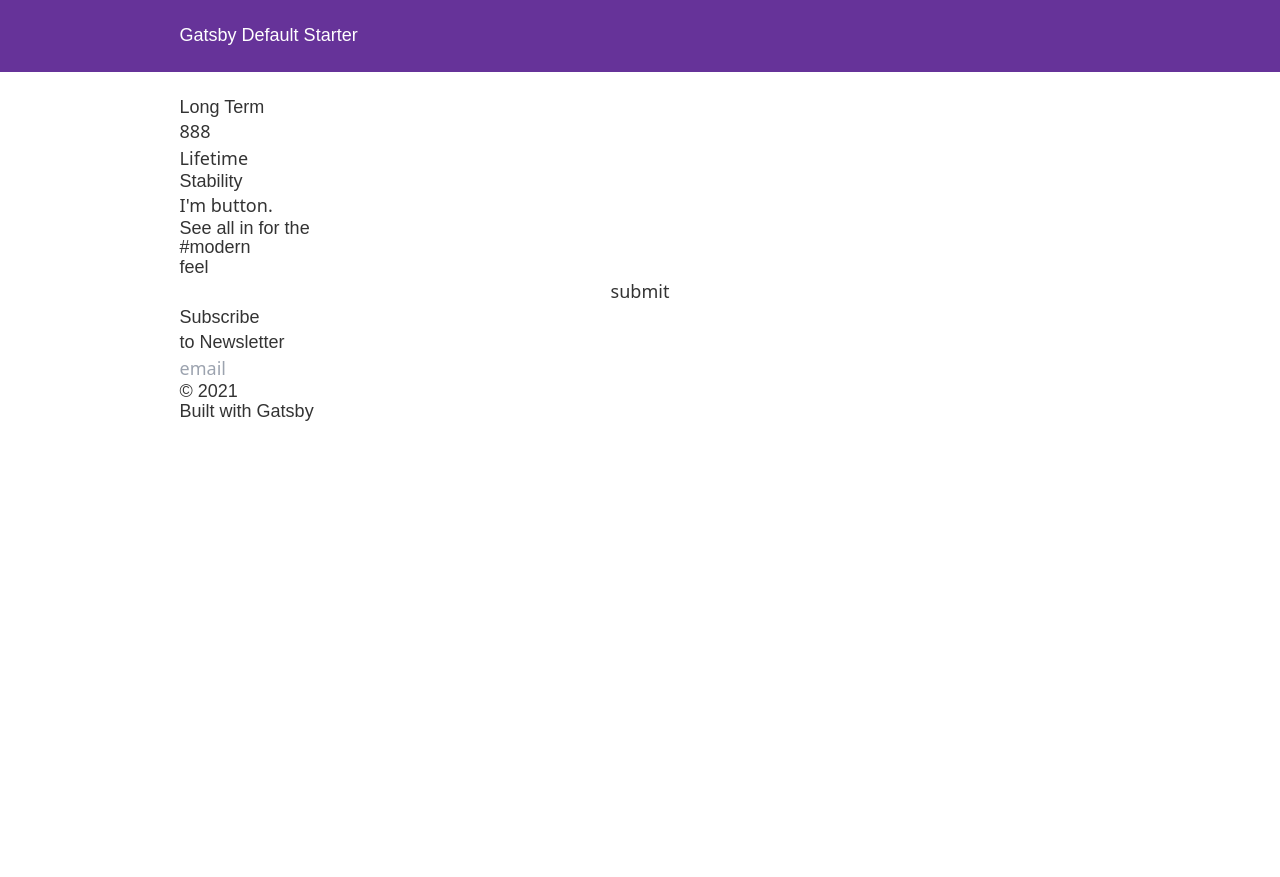
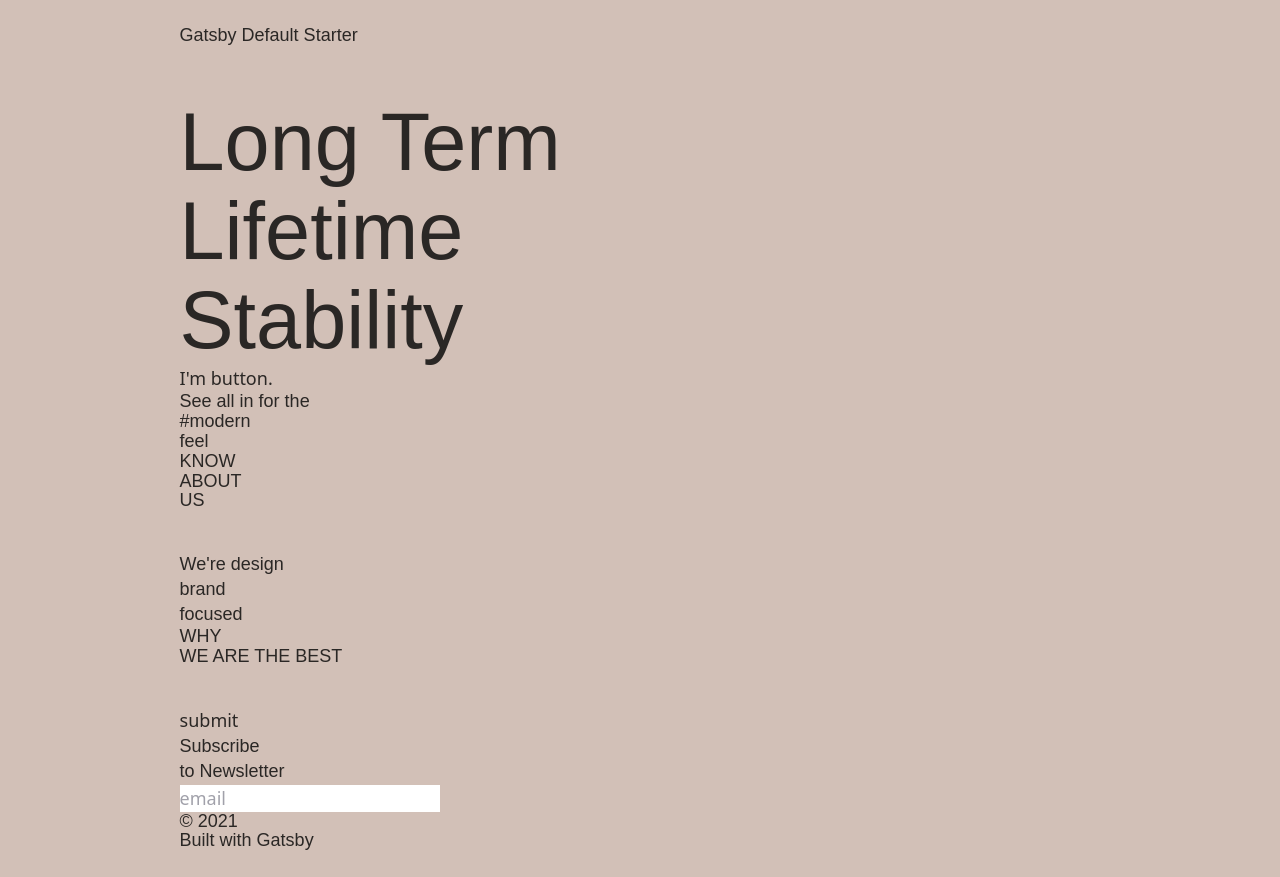
Before and after one commit to felixkwan/hello-world, a Gatsby site: page / in a window 1280 px wide. Before the commit the page ends 800 px from the top, so only its background shows below. Built offline with nearby package versions, Linux system fonts and the light colour scheme; Gatsby itself is replaced by a stand-in of ours; a web font is replaced by a local one.

Commit message:
style update

```diff
--- a/src/components/about.js
+++ b/src/components/about.js
@@ -2,20 +2,22 @@ import * as React from "react"
 import { Link } from "gatsby"
 
 const About = () => (
-    <section className="heading">
+    <section className="about">
       <div className="about-wrap">
-        <div className="container mx-auto flex flex-col">
-            <button>
-                <Link>submit</Link>
-            </button>
-           <div className="staggerLines">
-               <h2>Subscribe</h2>
+        <div className="container flex flex-col">
+           <div className="container title staggerLines pb-5 mb-4">
+               <h3 className="uppercase">know</h3>
+               <h3 className="uppercase">about</h3>
+               <h3 className="uppercase">us</h3>
            </div>
            <div className="staggerLines">
-               <h2>to Newsletter</h2>
-           </div>
-           <div className="slideInLeft input-area">
-                <input type="email" id="email" name="email" placeholder="email"></input>
+               <div className="row">
+                    <h2>We're design</h2>
+               </div>
+               <div className="row">
+                    <h2>brand</h2>
+                    <h2>focused</h2>
+               </div>
            </div>
         </div>
       </div>
--- a/src/components/header.js
+++ b/src/components/header.js
@@ -5,7 +5,6 @@ import { Link } from "gatsby"
 const Header = ({ siteTitle }) => (
   <header
     style={{
-      background: `rebeccapurple`,
       marginBottom: `1.45rem`,
     }}
   >
@@ -16,13 +15,9 @@ const Header = ({ siteTitle }) => (
         padding: `1.45rem 1.0875rem`,
       }}
     >
-      <h1 style={{ margin: 0 }}>
+      <h1 style={{ margin: 0 }} className="text-gray-800">
         <Link
           to="/"
-          style={{
-            color: `white`,
-            textDecoration: `none`,
-          }}
         >
           {siteTitle}
         </Link>
--- a/src/components/heading.js
+++ b/src/components/heading.js
@@ -1,24 +1,29 @@
 import * as React from "react"
-import PropTypes from "prop-types"
 
 const Heading = () => (
   <div>
       <section className="heading">
-      <div className="staggerLinges">
-       <h1>Long Term</h1><span>888</span>
+        <div className="heading-body tagline">
+          <div className="staggerLinges text-7xl">
+            <h1>Long Term</h1>
           </div>
-      <div className="staggerLines">
-        <span>Lifetime</span><h1>Stability</h1>
+          <div className="staggerLines text-7xl">
+            <h1 className="">Lifetime</h1><h1 className="">Stability</h1>
           </div>
-      <button>
+        </div>
+
+        <div className="heading-foot">
+          <div className="btn-oval">
               I'm button.
-      </button>
+          </div>
           <div className="staggerLines">
             <h3>See all in for the</h3>
           </div>
           <div className="staggerLines">
             <h3 className="highlight">#modern</h3><h3>feel</h3>
           </div>
+        </div>
+
     </section>
   </div>
 )
--- a/src/components/layout.css
+++ b/src/components/layout.css
@@ -1,3 +1,5 @@
+@import url('https://api.fontshare.com/css?f[]=clash-display@300,500&display=swap');
+
 * {
   margin: 0;
   padding: 0;
--- a/src/components/layout.js
+++ b/src/components/layout.js
@@ -28,7 +28,6 @@ const Layout = ({ children }) => {
   return (
     <>
       <Helmet title="foo bar" defer={false}>
-        <link href="https://api.fontshare.com/css?f[]=clash-display@300,500&display=swap" rel="stylesheet"/>
       </Helmet>
       <Header siteTitle={data.site.siteMetadata?.title || `Title`} />
       <div
--- a/src/components/subscribe.js
+++ b/src/components/subscribe.js
@@ -5,8 +5,8 @@ const Subscribe = () => (
     <section className="heading">
       <div className="subscribe-wrap">
         <div className="container padding-narrow">
-            <button>
-                <Link>submit</Link>
+            <button className="btn-oval">
+                submit
             </button>
            <div className="staggerLines">
                <h2>Subscribe</h2>
--- /dev/null
+++ b/src/components/why.js
@@ -0,0 +1,17 @@
+import * as React from "react"
+
+const Why = () => (
+    <section className="why">
+      <div className="why-wrap">
+        <div className="container flex flex-col">
+           <div className="container title staggerLines pb-5 mb-4">
+               <h3 className="uppercase">why</h3>
+               <h3 className="uppercase">we are the best</h3>
+           </div>
+        </div>
+
+      </div>
+    </section>
+)
+
+export default Why
--- a/src/css/index.css
+++ b/src/css/index.css
@@ -1,3 +1,7 @@
 @tailwind base;
 @tailwind components;
 @tailwind utilities;
+
+html {
+    background: #D2C0B7;
+}
--- a/src/pages/index.js
+++ b/src/pages/index.js
@@ -5,15 +5,18 @@ import Layout from "../components/layout"
 import Heading from "../components/heading"
 import Subscribe from "../components/subscribe"
 import About from "../components/about"
+import Why from "../components/why"
 import Seo from "../components/seo"
 import "tailwindcss/tailwind.css"
 
 const IndexPage = () => (
-  <Layout>
+  <Layout classname="container mx-auto">
     <Seo title="Home" />
 
     <Heading/>
     <About/>
+    <Why/>
+    <Subscribe/>
 
   </Layout>
 )
--- a/tailwind.config.js
+++ b/tailwind.config.js
@@ -2,6 +2,9 @@ module.exports = {
   purge: ["./src/**/*.{js,jsx,ts,tsx}"],
   darkMode: false, // or 'media' or 'class'
   theme: {
+    colors: {
+      transparent: 'transparent',
+    },
     extend: {},
   },
   variants: {
```
Lines whose indentation alone changed are shown as unchanged.
